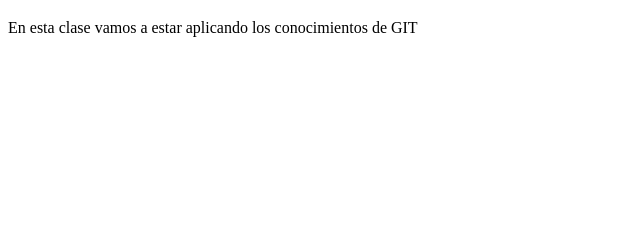
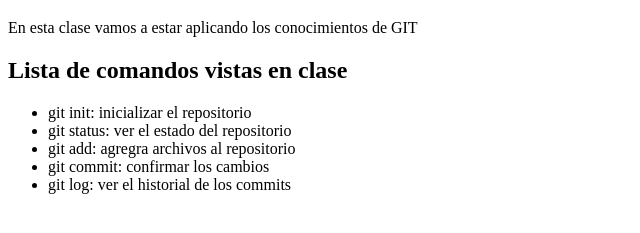
Before and after one commit to FerPortela84/primer-practico-con-git, a plain HTML site: page index.html in a window 1280 px wide. Shown: the part 61-294 px from the top of the page, without its empty margins (0-640 px from the left). Drawn offline with Linux system fonts and the light colour scheme.

Commit message:
agregue una lista con los comandos de git vistos en el curso

```diff
--- a/index.html
+++ b/index.html
@@ -8,5 +8,14 @@
 <body>
     <h1>Trabajo práctico cpn GIT</h1>
     <p>En esta clase vamos a estar aplicando los conocimientos de GIT</p>
+
+    <h2>Lista de comandos vistas en clase</h2>
+    <ul>
+        <li>git init: inicializar el repositorio</li>
+        <li>git status: ver el estado del repositorio</li>
+        <li>git add: agregra archivos al repositorio</li>
+        <li>git commit: confirmar los cambios</li>
+        <li>git log: ver el historial de los commits</li>
+    </ul>
 </body>
 </html>
```
